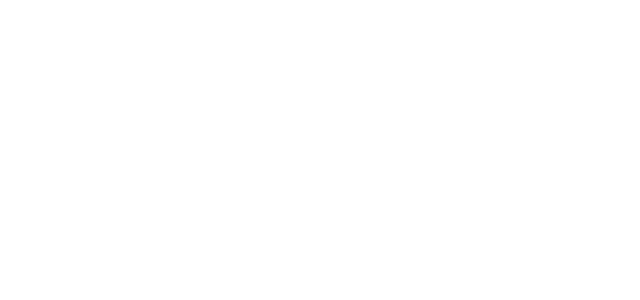
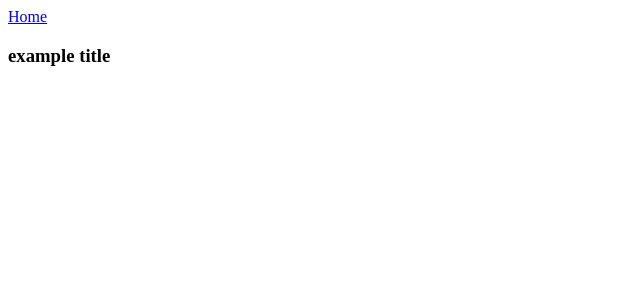
Before and after one commit to UchuNoKen/fadecardpro, a React (Create React App) app: page /stack in a window 1280 px wide. Shown: the top 300 px of the page, without its empty margins (0-640 px from the left). Built offline with nearby package versions, Linux system fonts and the light colour scheme.

Commit message:
Added routing for Stack.

```diff
--- /dev/null
+++ b/src/components/Stack.js
@@ -0,0 +1,15 @@
+import React, { Component } from "react";
+import { Link } from "react-router-dom";
+
+class Stack extends Component {
+  render() {
+    return (
+      <div>
+        <Link to="/">Home</Link>
+        <h3>example title</h3>
+      </div>
+    );
+  }
+}
+
+export default Stack;
--- a/src/components/StackList.js
+++ b/src/components/StackList.js
@@ -1,4 +1,5 @@
 import React, { Component } from "react";
+import { Link } from "react-router-dom";
 import stacks from "../data/stacks.json";
 
 class StackList extends Component {
@@ -6,7 +7,11 @@ class StackList extends Component {
     return (
       <div>
         {stacks.map(stack => {
-          return <h4 key={stack.id}>{stack.title}</h4>;
+          return (
+            <Link to="/stack">
+              <h4 key={stack.id}>{stack.title}</h4>
+            </Link>
+          );
         })}
       </div>
     );
--- a/src/index.js
+++ b/src/index.js
@@ -2,11 +2,13 @@ import React from "react";
 import ReactDOM from "react-dom";
 import { BrowserRouter, Switch, Route } from "react-router-dom";
 import App from "./components/App";
+import Stack from "./components/Stack";
 
 ReactDOM.render(
   <BrowserRouter>
     <Switch>
       <Route exact path="/" component={App} />
+      <Route path="/stack" component={Stack} />
     </Switch>
   </BrowserRouter>,
   document.getElementById("root")
```
